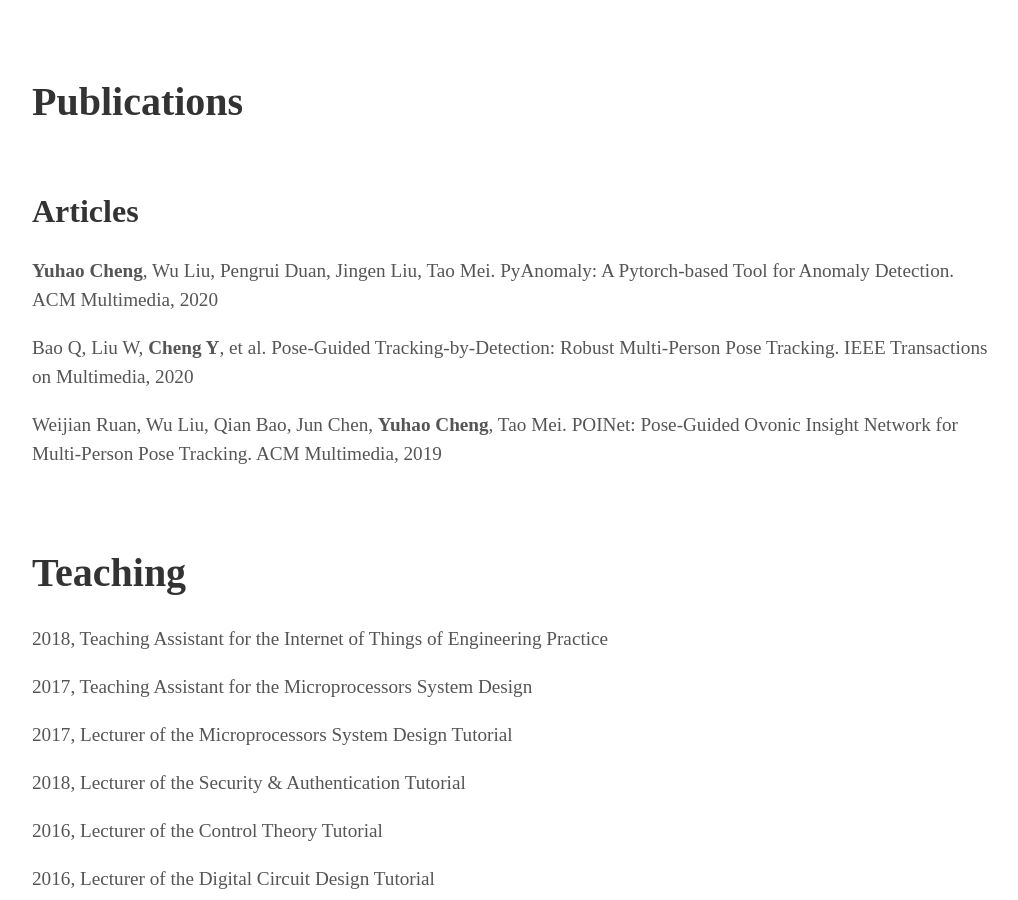
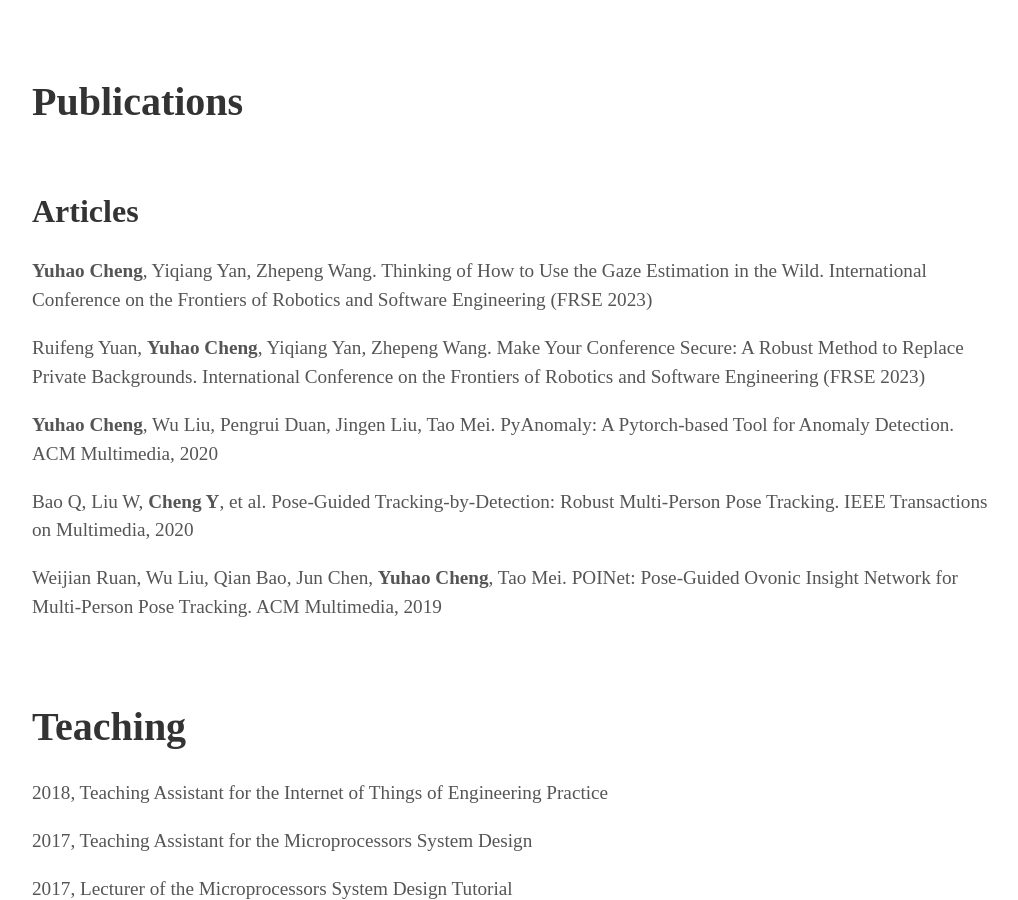
Before and after one commit to YuhaoCheng/yuhaocheng.github.io, a Jekyll site: the page built from index.html, in a window 1280 px wide and 900 px high, scrolled down 1668 px. Shown: the whole window, without its empty margins (128-1146 px from the left). Built offline with Jekyll 4.4.1, drawn with Linux system fonts in a browser that asks for light colours; some web fonts are replaced.

Commit message:
Update publications.html

```diff
--- a/_includes/publications.html
+++ b/_includes/publications.html
@@ -2,10 +2,13 @@
     <h1>Publications</h1>
     <h2>Articles</h2>
     <div>
-        <p><strong>Yuhao Cheng</strong>, Wu Liu, Pengrui Duan, Jingen Liu, Tao Mei. PyAnomaly: A Pytorch-based Tool for Anomaly Detection. ACM Multimedia, 2020</p>
-    </div>
+    <p><strong>Yuhao Cheng</strong>, Yiqiang Yan, Zhepeng Wang. Thinking of How to Use the Gaze Estimation in the Wild. International Conference on the
+    Frontiers of Robotics and Software Engineering (FRSE 2023)</p>
+    <p>Ruifeng Yuan, <strong>Yuhao Cheng</strong>, Yiqiang Yan, Zhepeng Wang. Make Your Conference Secure: A Robust Method to Replace Private Backgrounds. International Conference on the Frontiers of Robotics and Software Engineering (FRSE 2023)</p>
+    <p><strong>Yuhao Cheng</strong>, Wu Liu, Pengrui Duan, Jingen Liu, Tao Mei. PyAnomaly: A Pytorch-based Tool for Anomaly Detection. ACM Multimedia, 2020</p>
     <p>Bao Q, Liu W, <strong>Cheng Y</strong>, et al. Pose-Guided Tracking-by-Detection: Robust Multi-Person Pose Tracking. IEEE Transactions on Multimedia, 2020</p>
     <p>Weijian Ruan, Wu Liu, Qian Bao, Jun Chen, <strong>Yuhao Cheng</strong>, Tao Mei. POINet: Pose-Guided Ovonic Insight Network for Multi-Person Pose Tracking. ACM Multimedia, 2019</p>
-<!--     <h2>Patents</h2>
+    </div>
+    <!--     <h2>Patents</h2>
     <p>Wu Liu, Tao Mei, <strong>Yuhao Cheng</strong>. The method and device for generating gait recognition model. Pub. No. CN111259700A</p> -->
 </div>
```
